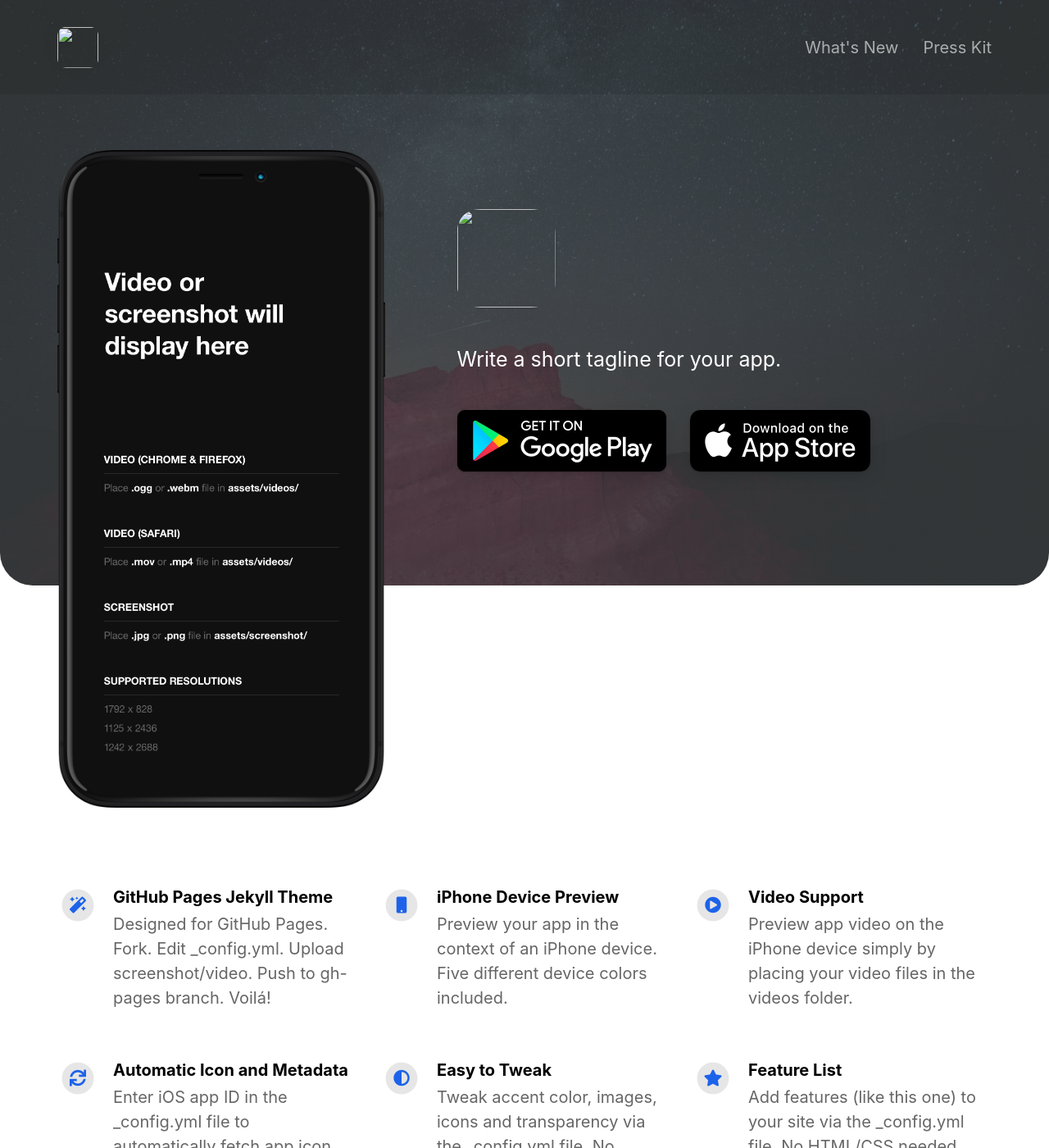
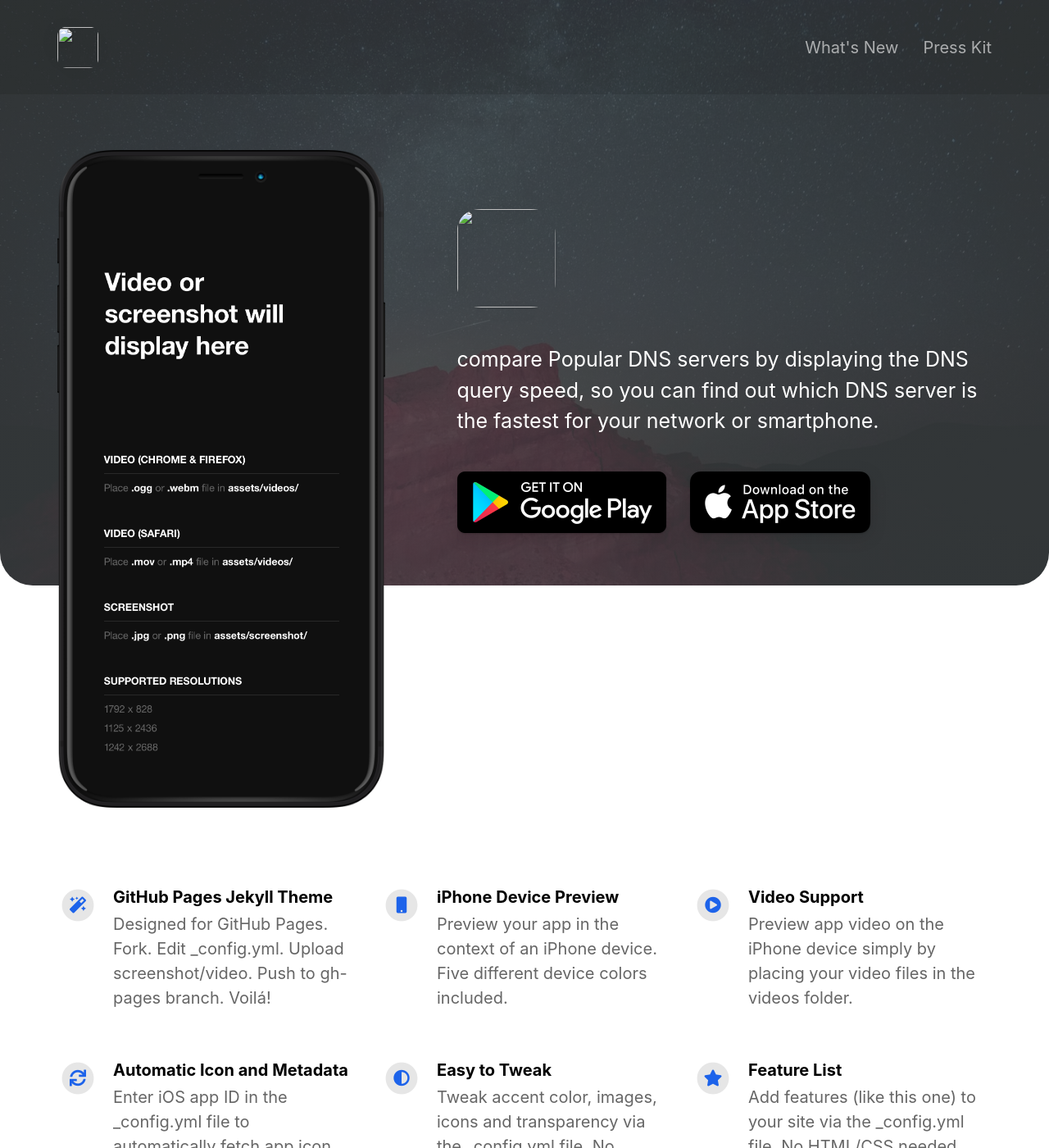
Before and after one commit to Niktec/website, a Jekyll site: the page built from index.html, in a window 1280 px wide and 1400 px high. Shown: the whole window at 82% size. Built offline with Jekyll 4.4.1, drawn with Linux system fonts in a browser that asks for light colours; nearby versions of some CDN libraries; part of the change alters nothing that is shown; some of the changed text lies outside the part shown.

Commit message:
Update _config.yml

```diff
--- a/_config.yml
+++ b/_config.yml
@@ -13,7 +13,7 @@ presskit_download_link                    : https://emilbaehr.com
 app_icon                                  : # assets/appicon.png                      # Automatically populates if not set and if iOS app ID is set.  Otherwise enter path to icon file manually.
 app_name                                  :                                           # Automatically populates if not set and if iOS app ID is set.  Otherwise enter manually.
 app_price                                 :                                           # Automatically populates if not set and if iOS app ID is set.  Otherwise enter manually.
-app_description                           : Write a short tagline for your app.
+app_description                           : compare Popular DNS servers by displaying the DNS query speed, so you can find out which DNS server is the fastest for your network or smartphone.
 
 enable_smart_app_banner                   : true                                      # Set to true to show a smart app banner at top of page on mobile devices.
 
@@ -22,8 +22,8 @@ enable_smart_app_banner                   : true
 # Information About Yourself
 your_name                                 : Nik Tec
 your_link                                 : https://dns-test.app
-your_city                                 : Copenhagen
-email_address                             : emil.baehr@gmail.com
+your_city                                 : Germany
+email_address                             : niktec.apps@gmail.com
 facebook_username                         :
 instagram_username                        :
 twitter_username                          :
```
